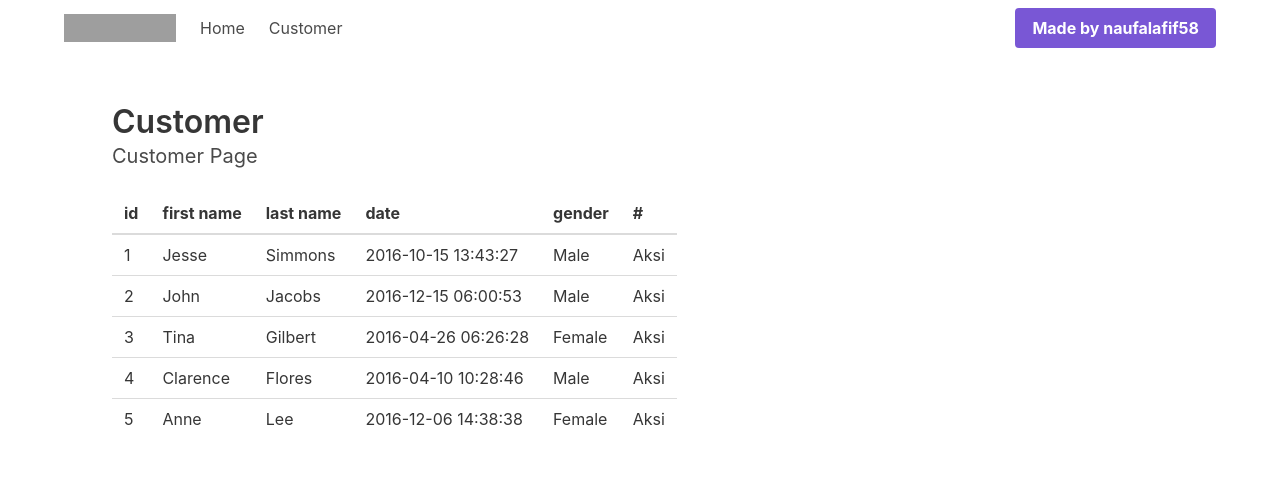
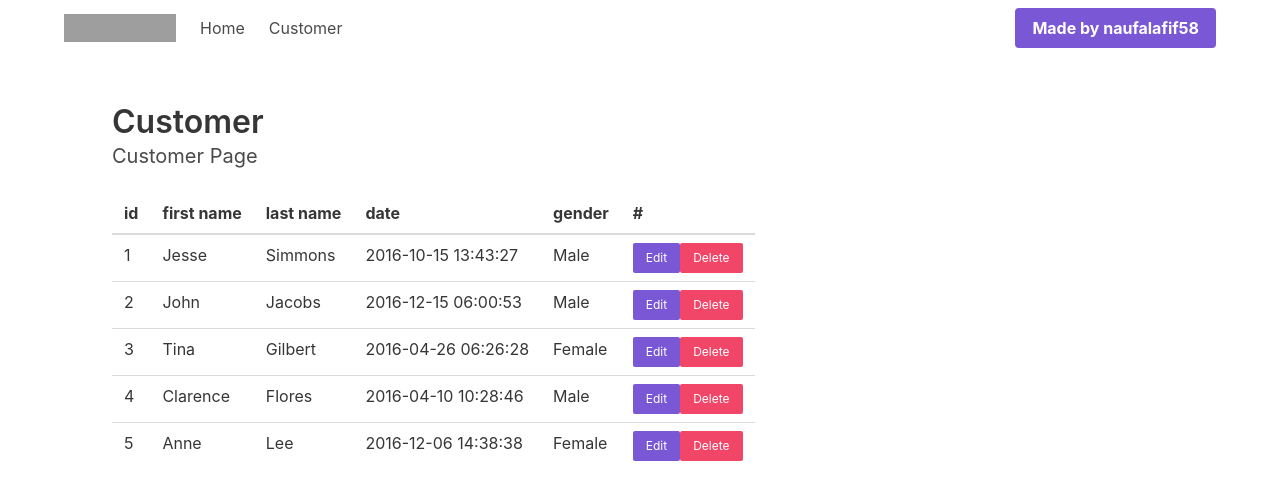
Before and after one commit to naufalafif/vue-crud-example, a Vue app: page /customer in a window 1280 px wide. Shown: the top 500 px of the page. Built offline with nearby package versions, Linux system fonts and the light colour scheme; grey boxes are pictures that could not be loaded.

Commit message:
add customer page

```diff
--- a/src/views/Customer.vue
+++ b/src/views/Customer.vue
@@ -11,7 +11,10 @@
             <tbody>
                 <tr v-for="row in data" :key="row">
                     <td v-for="key in Object.keys(row)" :key="key"> {{row[key]}} </td>
-                    <td>Aksi</td>
+                    <td>
+                        <a class="button is-small is-primary">Edit</a>
+                        <a class="button is-small is-danger">Delete</a>
+                    </td>
                 </tr>
             </tbody>
         </table>
```
